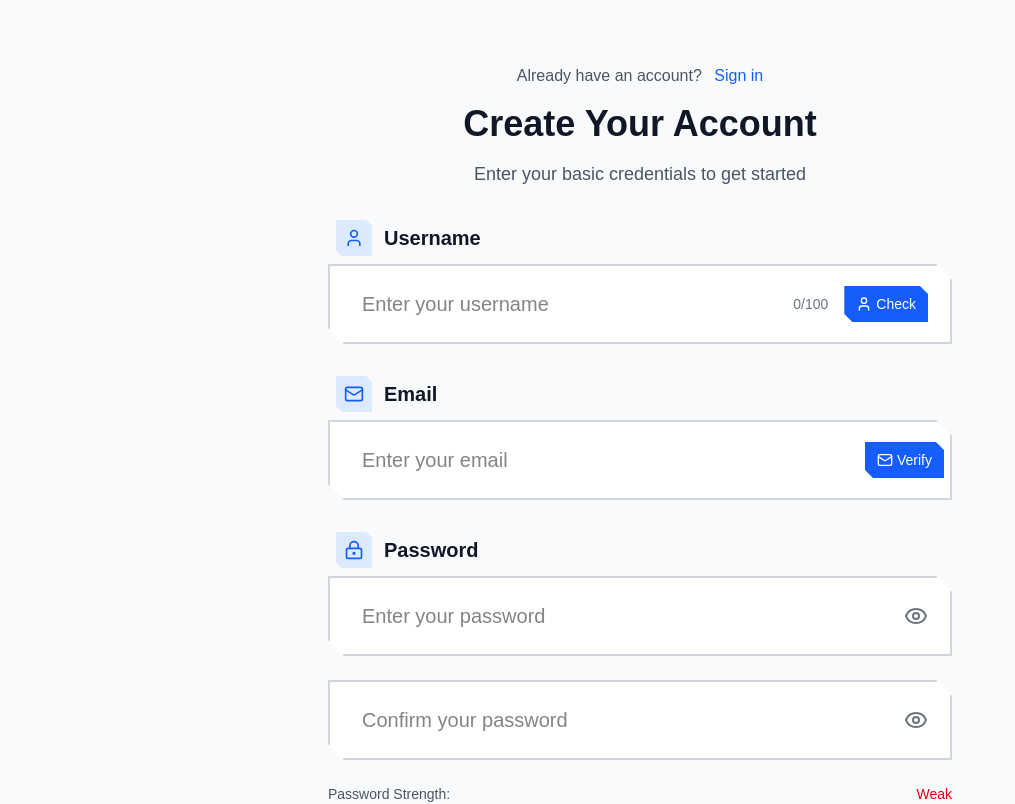
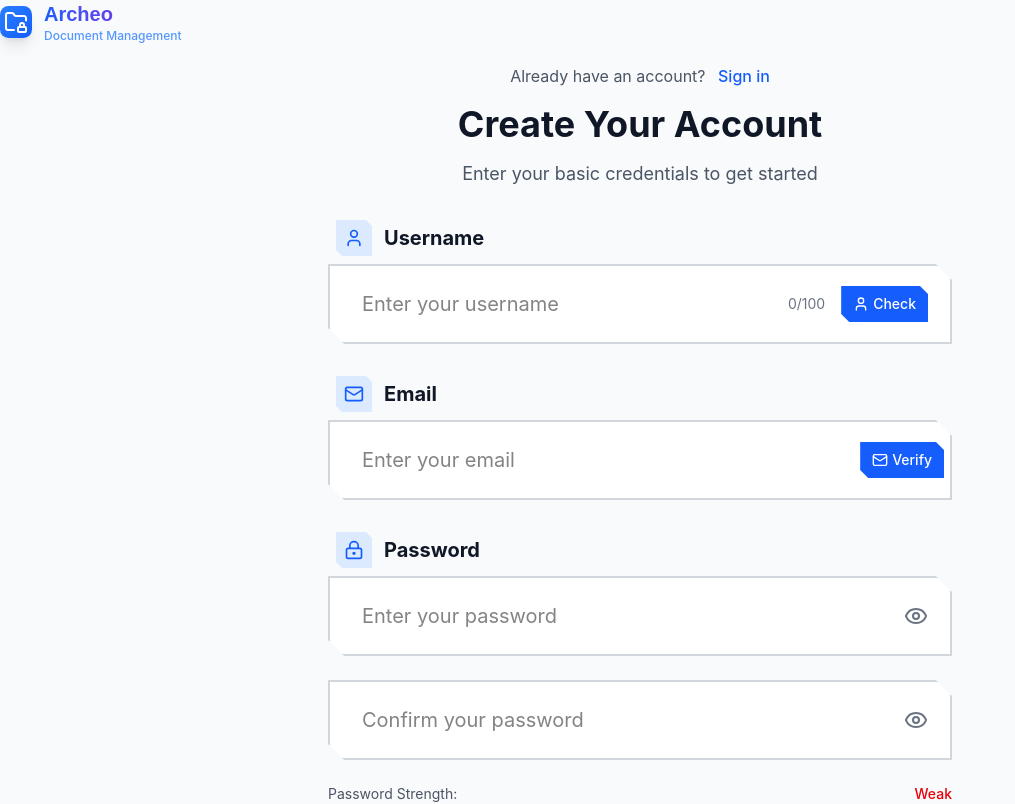
Before and after one commit to ThePhoenix08/archeo, a React (Vite) app in the folder apps/client/: page /register in a window 1280 px wide. Shown: the top 804 px of the page, without its empty margins (0-1015 px from the left). Built offline with nearby package versions, Linux system fonts and the light colour scheme.

Commit message:
fix(frontend): button config error

```diff
--- a/apps/client/src/components/brand/logoText.sc.jsx
+++ b/apps/client/src/components/brand/logoText.sc.jsx
@@ -1,13 +1,13 @@
 import { FolderLock } from "lucide-react";
 
-function logoText() {
+function LogoText() {
 	return (
 		<a href="/" className="relative z-10 mb-8 flex items-center gap-3">
 			<div className="flex size-8 items-center justify-center rounded-md bg-gradient-to-br from-blue-500 to-blue-600 text-white shadow-lg">
 				<FolderLock className="size-6" />
 			</div>
 			<div className="flex flex-col">
-				<span className="bg-gradient-to-r from-blue-600 to-purple-700 bg-clip-text text-xl font-bold text-transparent">
+				<span className="font-(family-name:--font-nunito-sans) bg-gradient-to-r from-blue-600 to-purple-700 bg-clip-text text-xl font-bold text-transparent">
 					Archeo
 				</span>
 				<span className="text-xs font-medium text-blue-500/80">
@@ -17,4 +17,4 @@ function logoText() {
 		</a>
 	);
 }
-export default logoText;
+export default LogoText;
--- a/apps/client/src/features/auth/components/sub-components/register/text-input-with-character-limit.sc.jsx
+++ b/apps/client/src/features/auth/components/sub-components/register/text-input-with-character-limit.sc.jsx
@@ -13,7 +13,7 @@ const TextInputWithCharacterLimit = ({
 	autoFocus = false,
 	customData,
 	buttonConfig = null,
-	handleCheckAvailability,
+	handleCheckAvailability = null,
 }) => {
 	const {
 		maxLength = 100,
@@ -25,11 +25,6 @@ const TextInputWithCharacterLimit = ({
 	} = customData || {};
 	const currentLength = value ? value.length : 0;
 	const isOverLimit = currentLength > maxLength;
-	const {
-		disabled: btnDisabled,
-		text: btnText,
-		icon: ButtonIcon,
-	} = buttonConfig;
 
 	const baseInputClasses = `
     w-full border-2 border-gray-300 bg-white px-8 py-6 pr-20 text-xl
@@ -63,14 +58,35 @@ const TextInputWithCharacterLimit = ({
 					maxLength={maxLength + 10}
 					minLength={minLength}
 				/>
-				<div className="endBox absolute top-1/2 right-6 -translate-y-1/2 transform flex">
+				<div className="endBox absolute top-1/2 right-6 flex -translate-y-1/2 transform">
 					<div
-						className={`text-sm grid place-items-center px-4 ${
+						className={`grid place-items-center px-4 text-sm ${
 							isOverLimit ? "text-red-500" : "text-gray-500"
 						}`}
 					>
 						{currentLength}/{maxLength}
 					</div>
+					{buttonConfig && (
+						<CheckAvailBtn
+							buttonConfig={buttonConfig}
+							handleCheckAvailability={handleCheckAvailability}
+						/>
+					)}
+				</div>
+			</div>
+		</>
+	);
+};
+
+export default TextInputWithCharacterLimit;
+
+const CheckAvailBtn = ({ buttonConfig, handleCheckAvailability }) => {
+	const {
+		disabled: btnDisabled,
+		text: btnText,
+		icon: ButtonIcon,
+	} = buttonConfig;
+	return (
 		<button
 			type="button"
 			onClick={handleCheckAvailability}
@@ -86,10 +102,5 @@ const TextInputWithCharacterLimit = ({
 				<span>{btnText}</span>
 			</div>
 		</button>
-				</div>
-			</div>
-		</>
 	);
 };
-
-export default TextInputWithCharacterLimit;
--- a/apps/client/src/features/auth/pages/BasicCreds.page.jsx
+++ b/apps/client/src/features/auth/pages/BasicCreds.page.jsx
@@ -10,6 +10,7 @@ import {
 	Validators,
 	validatorsNames,
 } from "@/features/auth/validators/form.validator.js";
+import LogoText from "@/components/brand/logoText.sc.jsx";
 
 const FORMDATA_BLUEPRINT = {
 	username: "",
@@ -155,6 +156,7 @@ function BasicCredsPage() {
 
 	return (
 		<div className="relative min-h-screen bg-gray-50">
+			<div className="top-0 left-0 absolute"><LogoText/></div>
 			<div className="mx-auto max-w-2xl px-6 py-12">
 				{/* Header */}
 				<div className="heading my-4 flex items-center justify-center gap-4">
--- a/apps/client/src/index.css
+++ b/apps/client/src/index.css
@@ -2,13 +2,15 @@
 @import "tailwindcss";
 @import "tw-animate-css";
 @import url('https://fonts.googleapis.com/css2?family=Nunito+Sans:ital,opsz,wght@0,6..12,200..1000;1,6..12,200..1000&display=swap');
+@import url('https://fonts.googleapis.com/css2?family=Inter:ital,opsz,wght@0,14..32,100..900;1,14..32,100..900&family=Nunito+Sans:ital,opsz,wght@0,6..12,200..1000;1,6..12,200..1000&display=swap');
 
 @custom-variant dark (&:is(.dark *));
 
 @theme {
+	--font-inter: 'Inter', sans-serif;
 	--font-nunito-sans: 'Nunito Sans', sans-serif;
-	--default-font-family: var(--font-nunito-sans);
-	--font-display: var(--font-nunito-sans);
+	--default-font-family: var(--font-inter);
+	--font-display: var(--font-inter);
 }
 
 @theme inline {
```
Also changed, not shown: 1 other file (tests, documents, lock files or other folders). Lines whose indentation alone changed are shown as unchanged.
